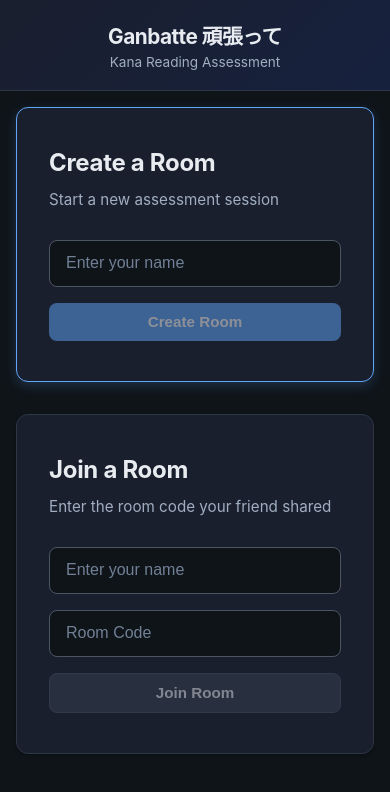
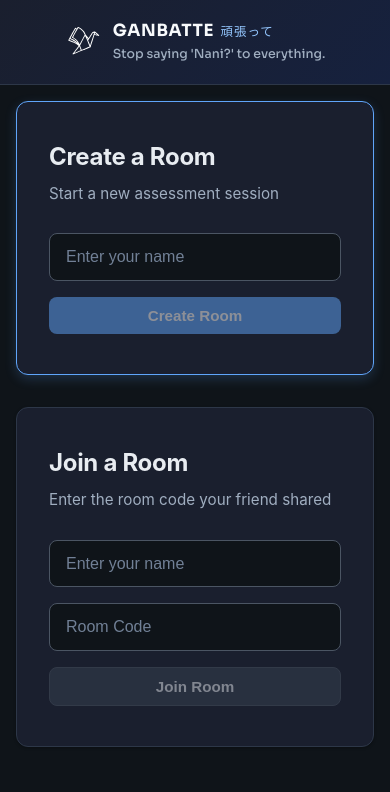
Before and after one commit to arnaut08/Ganbatte, a React (Vite) app in the folder client/: page / in a window 390 px wide. Shown: the top 792 px of the page. Built offline with nearby package versions, Linux system fonts and the light colour scheme; no server answers.

Commit message:
feat: added logo and some cosmetic changes to the header

```diff
--- a/client/index.html
+++ b/client/index.html
@@ -2,7 +2,7 @@
 <html lang="en">
   <head>
     <meta charset="UTF-8" />
-    <link rel="icon" type="image/svg+xml" href="/vite.svg" />
+    <link rel="icon" type="image/svg+xml" href="/src/assets/logo.svg" />
     <meta name="viewport" content="width=device-width, initial-scale=1.0" />
     <title>Ganbatte - Kana Assessment</title>
   </head>
--- a/client/src/App.css
+++ b/client/src/App.css
@@ -4,9 +4,7 @@
 
 body {
   margin: 0;
-  font-family: -apple-system, BlinkMacSystemFont, 'Segoe UI', 'Roboto', 'Oxygen',
-    'Ubuntu', 'Cantarell', 'Fira Sans', 'Droid Sans', 'Helvetica Neue',
-    sans-serif;
+  font-family: 'Noto Sans JP', 'Hiragino Kaku Gothic ProN', 'Yu Gothic', sans-serif;
   -webkit-font-smoothing: antialiased;
   -moz-osx-font-smoothing: grayscale;
   background: #0f1419;
@@ -21,21 +19,53 @@ body {
 .app-header {
   background: linear-gradient(135deg, #1a1f2e 0%, #16213e 100%);
   color: #e8ecf1;
-  padding: 1.5rem 2rem;
+  padding: 1.1rem 2rem;
   text-align: center;
   border-bottom: 1px solid #2d3748;
 }
 
+.brand-lockup {
+  display: inline-flex;
+  align-items: center;
+  gap: 0.9rem;
+  text-align: left;
+}
+
+.app-logo {
+  width: 3.25rem;
+  height: 3.25rem;
+  object-fit: contain;
+  flex-shrink: 0;
+}
+
 .app-header h1 {
-  margin: 0 0 0.25rem 0;
-  font-size: 2rem;
+  display: flex;
+  align-items: baseline;
+  gap: 0.7rem;
+  margin: 0 0 0.3rem 0;
+  color: #f8fafc;
+  font-family: 'Sora', sans-serif;
+  font-size: 1.55rem;
   font-weight: 700;
-  letter-spacing: -0.5px;
+  letter-spacing: 0.04em;
+}
+
+.brand-name {
+  color: #f8fafc;
+}
+
+.brand-kana {
+  color: #93c5fd;
+  font-family: 'Noto Serif JP', 'Hiragino Mincho ProN', 'Yu Mincho', serif;
+  font-size: 1.05rem;
+  font-weight: 500;
+  letter-spacing: 0.08em;
 }
 
 .app-header p {
   margin: 0;
-  font-size: 0.95rem;
+  font-family: 'Sora', sans-serif;
+  font-size: 0.8rem;
   color: #a0aec0;
 }
 
@@ -98,12 +128,22 @@ body {
     padding: 1.25rem 1rem;
   }
 
+  .app-logo {
+    width: 2.75rem;
+    height: 2.75rem;
+  }
+
   .app-header h1 {
-    font-size: 1.5rem;
+    gap: 0.5rem;
+    font-size: 1.3rem;
+  }
+
+  .brand-kana {
+    font-size: 0.9rem;
   }
 
   .app-header p {
-    font-size: 0.85rem;
+    font-size: 0.78rem;
   }
 
   .btn {
@@ -114,7 +154,21 @@ body {
 
 @media (max-width: 480px) {
   .app-header h1 {
-    font-size: 1.3rem;
+    gap: 0.4rem;
+    font-size: 1.05rem;
+  }
+
+  .brand-kana {
+    font-size: 0.78rem;
+  }
+
+  .brand-lockup {
+    gap: 0.65rem;
+  }
+
+  .app-logo {
+    width: 2.35rem;
+    height: 2.35rem;
   }
 
   .btn {
--- a/client/src/App.jsx
+++ b/client/src/App.jsx
@@ -6,6 +6,7 @@ import Assessment from './components/Assessment';
 import Results from './components/Results';
 import './App.css';
 import { SERVER_URL } from './config';
+import logo from './assets/logo.svg';
 
 function App() {
   const [socket, setSocket] = useState(null);
@@ -223,8 +224,16 @@ function App() {
   return (
     <div className="app">
       <header className="app-header">
-        <h1>Ganbatte 頑張って</h1>
-        <p>Kana Reading Assessment</p>
+        <div className="brand-lockup">
+          <img className="app-logo" src={logo} alt="Ganbatte logo" />
+          <div>
+            <h1>
+              <span className="brand-name">GANBATTE</span>
+              <span className="brand-kana" lang="ja">頑張って</span>
+            </h1>
+            <p>Stop saying 'Nani?' to everything.</p>
+          </div>
+        </div>
       </header>
 
       <main className="app-main">
--- a/client/src/index.css
+++ b/client/src/index.css
@@ -1,3 +1,5 @@
+@import url('https://fonts.googleapis.com/css2?family=Sora:wght@500;600;700&display=swap');
+
 /* Global CSS */
 * {
   margin: 0;
```
Also changed, not shown: client/src/assets/logo.svg (added).
